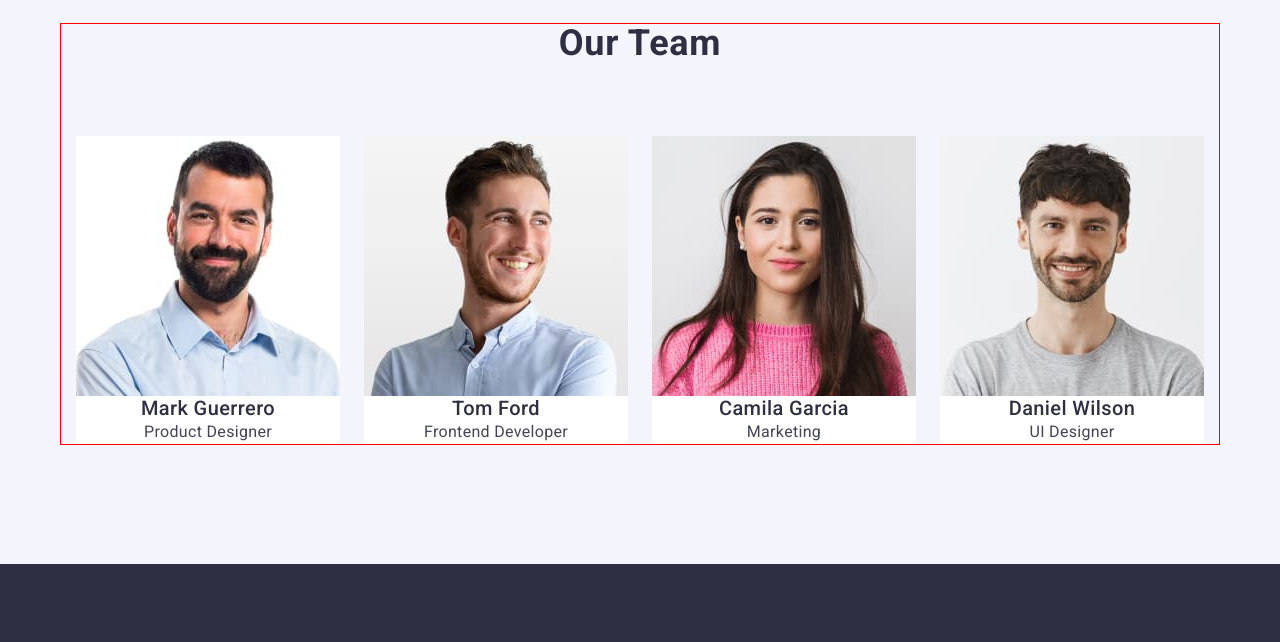
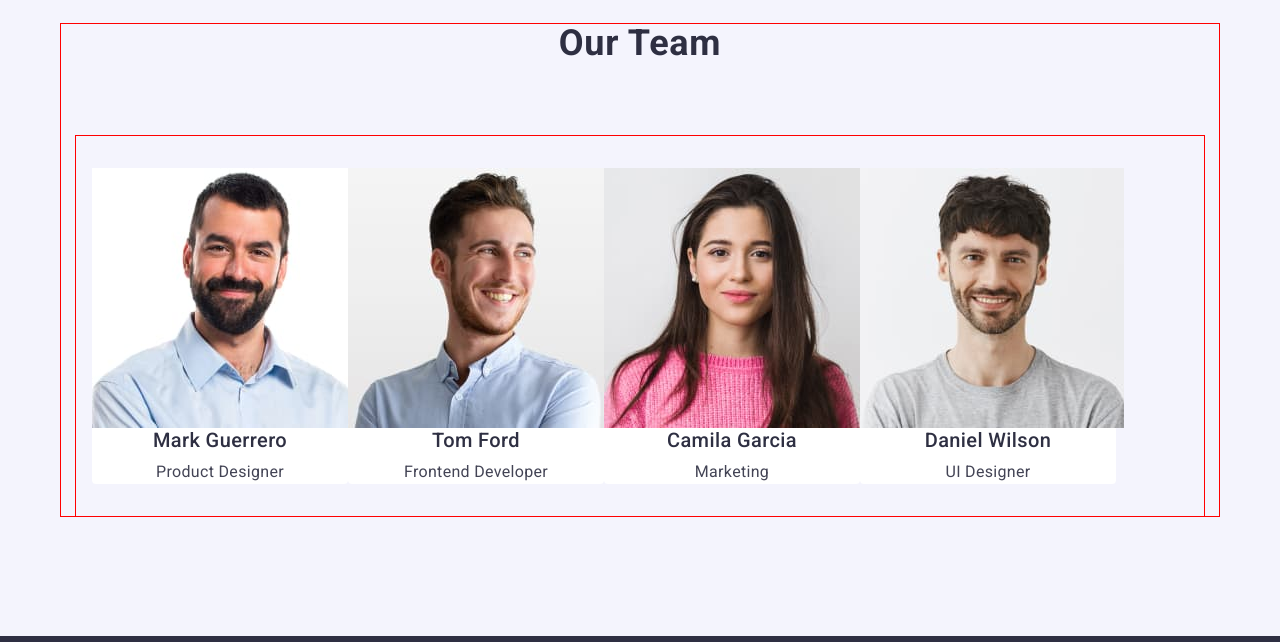
Before and after one commit to werewolf2323/goit-markup-hw-03, a plain HTML site: page index.html in a window 1280 px wide. Shown: the part 1620-2262 px from the top of the page. Drawn offline with nearby package versions, Linux system fonts and the light colour scheme.

Commit message:
version7

```diff
--- a/css/styles.css
+++ b/css/styles.css
@@ -239,11 +239,11 @@ img {
   margin-bottom: 72px;
 }
 
-.container-team {
-}
 .section-team {
   background-color: var(--light-backround);
   padding: 120px 0;
+}
+.container-team {
 }
 .desc-menu {
   font-size: 36px;
@@ -258,6 +258,10 @@ img {
   display: flex;
   gap: 24px;
 }
+.container-team-specialty {
+  padding: 32px 16px;
+  display: flex;
+}
 .images-photo {
   background: var(--header-backround);
   width: calc((100% - 72px) / 4);
@@ -270,6 +274,8 @@ img {
   text-align: center;
   letter-spacing: 0.02em;
   color: var(--image-backround);
+  text-align: center;
+  margin-bottom: 8px;
 }
 .specialty {
   font-size: 16px;
@@ -277,6 +283,7 @@ img {
   text-align: center;
   letter-spacing: 0.02em;
   color: var(--text);
+  text-align: center;
 }
 
 /* FOOTER */
@@ -286,7 +293,7 @@ img {
   padding: 100px 0;
 }
 .closing a {
-  display: inline;
+  display: inline-block;
   margin-bottom: 16px;
 }
 .paragraph-ft {
--- a/index.html
+++ b/index.html
@@ -139,6 +139,7 @@
         <div class="container container-team">
           <h2 class="desc-menu">Our Team</h2>
           <ul class="section-team-list list">
+            <div class="container container-team-specialty">
               <li class="images-photo">
                 <img src="./images/mark.jpg" alt="Mark Guerrero" width="264" />
                 <h3 class="name">Mark Guerrero</h3>
@@ -150,15 +151,24 @@
                 <p class="specialty">Frontend Developer</p>
               </li>
               <li class="images-photo">
-              <img src="./images/camila.jpg" alt="Camila Garcia" width="264" />
+                <img
+                  src="./images/camila.jpg"
+                  alt="Camila Garcia"
+                  width="264"
+                />
                 <h3 class="name">Camila Garcia</h3>
                 <p class="specialty">Marketing</p>
               </li>
               <li class="images-photo">
-              <img src="./images/daniel.jpg" alt="Daniel Wilson" width="264" />
+                <img
+                  src="./images/daniel.jpg"
+                  alt="Daniel Wilson"
+                  width="264"
+                />
                 <h3 class="name">Daniel Wilson</h3>
                 <p class="specialty">UI Designer</p>
               </li>
+            </div>
           </ul>
         </div>
       </section>
```
Lines whose indentation alone changed are shown as unchanged.
